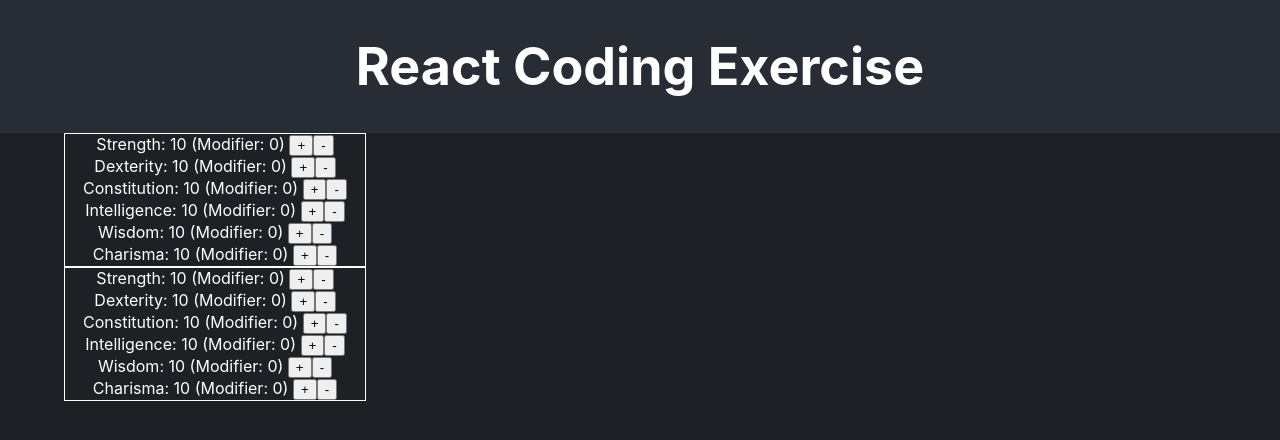
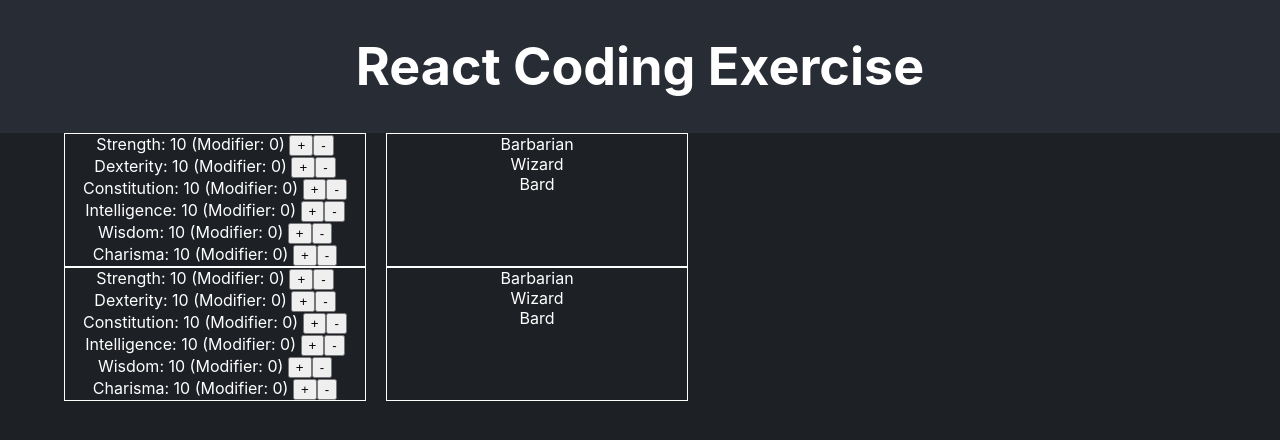
Before and after one commit to ksg604/recruiting-webapp-character, a React (Create React App) app: page / in a window 1280 px wide. Shown: the top 440 px of the page. Built offline with nearby package versions, Linux system fonts and the light colour scheme.

Commit message:
fix: display classes on the screen and change ui based on meeting class requirements

```diff
--- a/src/classes.js
+++ b/src/classes.js
@@ -1,4 +1,4 @@
-import { ATTRIBUTE_LIST } from "./consts";
+import { ATTRIBUTE_LIST, CLASS_LIST } from "./consts";
 
 export class Character {
   constructor(name) {
@@ -19,4 +19,8 @@ export class Character {
     let newValue = this.attributes[attributeName].value -= 1;
     this.attributes[attributeName] = {...this.attributes[attributeName], value: newValue};
   }
+
+  meetsClassRequirements(className) {
+    return Object.keys(this.attributes).every(attribute => this.attributes[attribute].value >= CLASS_LIST[className][attribute]);
+  }
 };
--- a/src/components/CharacterSheet.js
+++ b/src/components/CharacterSheet.js
@@ -1,7 +1,11 @@
 import styles from "./CharacterSheet.module.css";
-import { ATTRIBUTE_LIST } from "../consts";
+import { ATTRIBUTE_LIST, CLASS_LIST } from "../consts";
+import { useState } from "react";
+import ClassRequirements from "./ClassRequirements";
 
 export default function CharacterSheet({character, characters, setCharacters}) {
+
+  const [classRequirementsOpen, setClassRequirementsOpen] = useState("");
 
   const handleIncrementAttribute = (attributeToIncrement) => {
     character.incrementAttribute(attributeToIncrement);
@@ -11,6 +15,14 @@ export default function CharacterSheet({character, characters, setCharacters}) {
   const handleDecrementAttribute = (attributeToDecrement) => {
     character.decrementAttribute(attributeToDecrement);
     setCharacters({...characters, [character.name]: character});
+  }
+
+  const handleOpenClassRequirements = (className) => {
+    if (classRequirementsOpen === className) {
+      setClassRequirementsOpen("");
+      return;
+    }
+    setClassRequirementsOpen(className);
   }
 
   return(
@@ -25,6 +37,19 @@ export default function CharacterSheet({character, characters, setCharacters}) {
             </div>
           )}
         </div>
+        <div className={styles["stats-box"]}>
+          {Object.keys(CLASS_LIST).map(characterClass =>
+            <span
+              style={character.meetsClassRequirements(characterClass) ? {color: "red"} : {color: "inherit"}}
+              key={characterClass}
+              onClick={() => handleOpenClassRequirements(characterClass)}>
+                {characterClass}
+            </span>
+          )}
+        </div>
+        {
+          classRequirementsOpen !== "" ? <ClassRequirements className={classRequirementsOpen}/> : ""
+        }
       </section>
     </div>
   )
--- /dev/null
+++ b/src/components/ClassRequirements.js
@@ -0,0 +1,15 @@
+import styles from "./ClassRequirements.module.css";
+import { CLASS_LIST } from "../consts";
+
+export default function ClassRequirements({className}) {
+  return(
+    <div className={styles["ClassRequirements"]}>
+      <h2>{className} minimum requirements</h2>
+      <div className={styles["attributes"]}>
+        {
+          Object.keys(CLASS_LIST[className]).map(attribute => <p key={attribute}>{attribute}: {CLASS_LIST[className][attribute]}</p>)
+        }
+      </div>
+    </div>
+  )
+}
--- /dev/null
+++ b/src/components/ClassRequirements.module.css
@@ -0,0 +1,5 @@
+.ClassRequirements {
+  display: flex;
+  flex-direction: column;
+  border: solid 1px white;
+}
```
